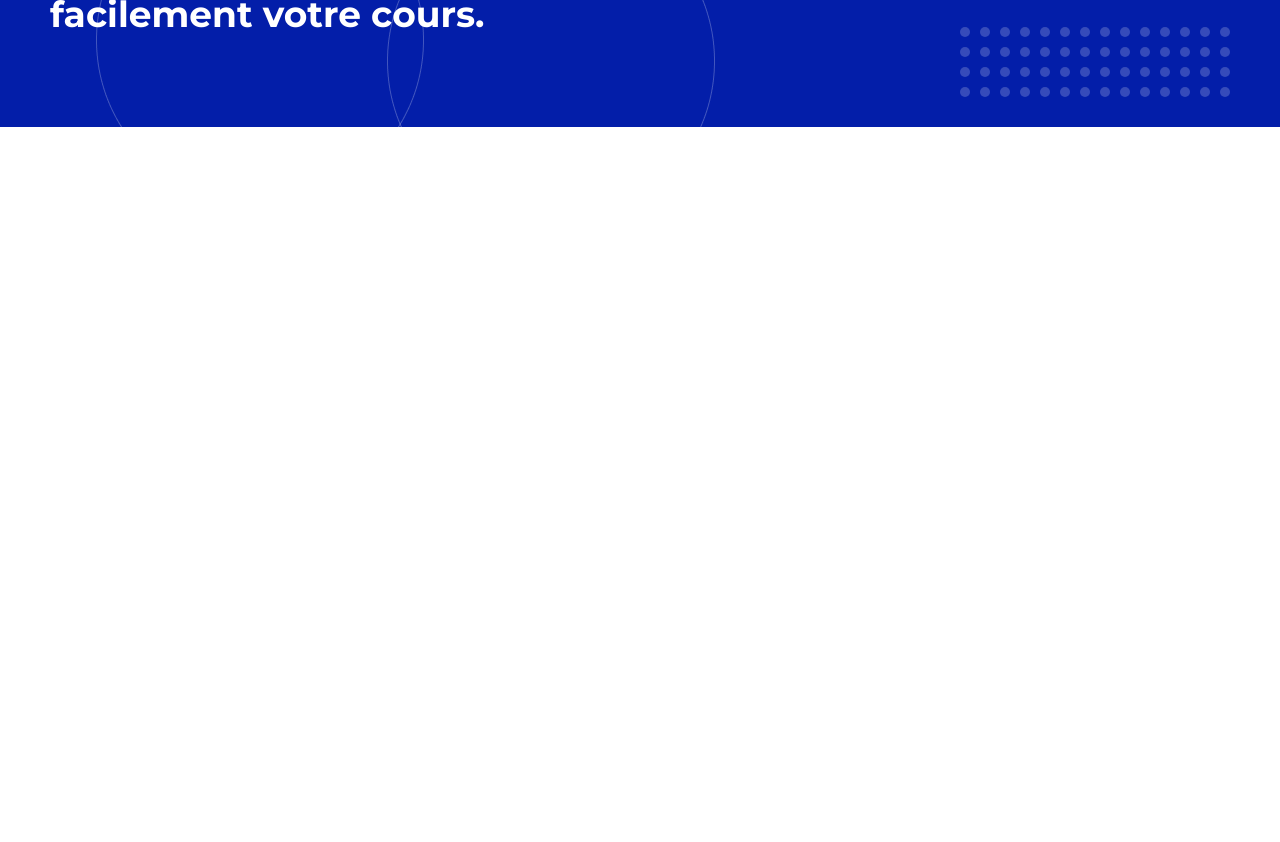
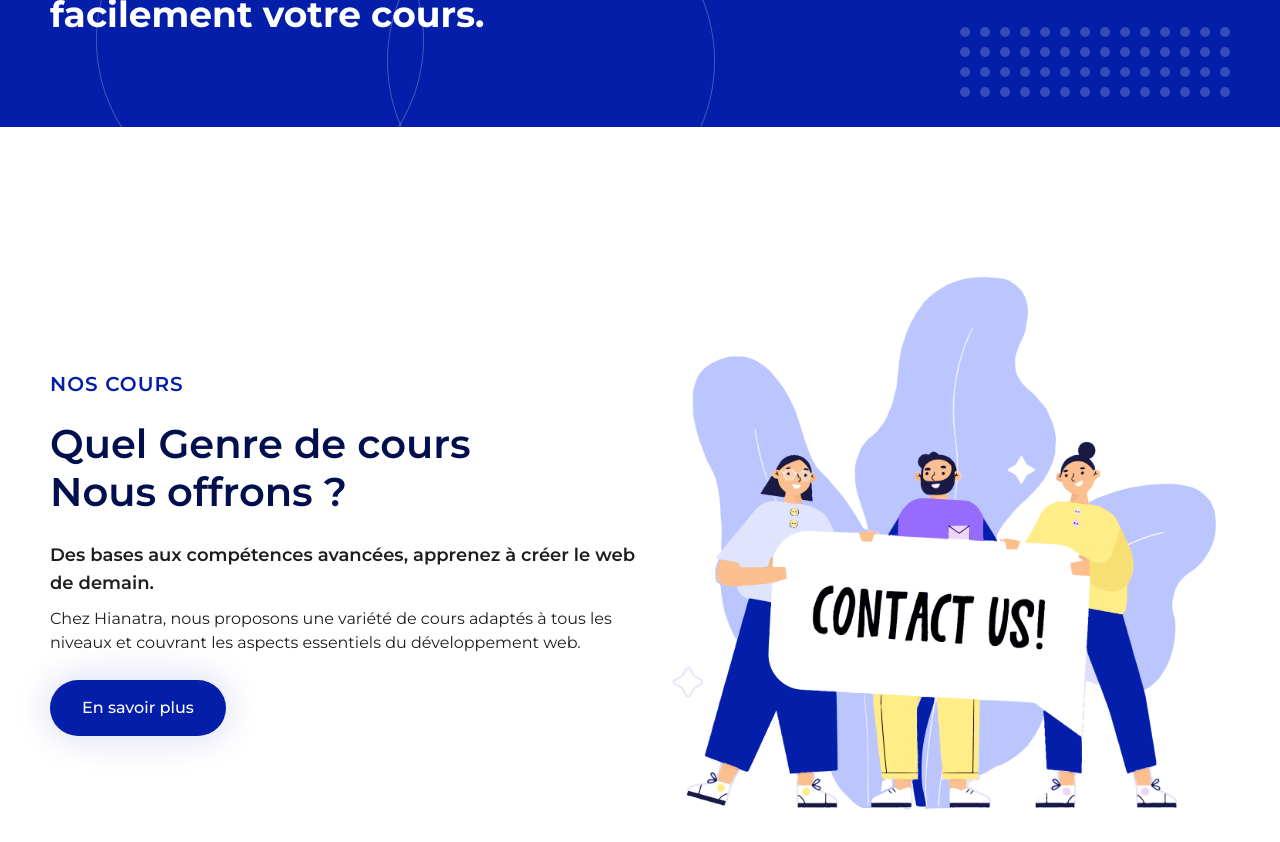
Before and after one commit to 40radu/hianatra, a Next.js app: page / in a window 1280 px wide. Shown: the part 2500-3342 px from the top of the page. Before the commit the page ends 2627 px from the top, so only its background shows below. Built offline with nearby package versions, Linux system fonts and the light colour scheme.

Commit message:
feature : course-section

```diff
--- a/app/page.tsx
+++ b/app/page.tsx
@@ -1,5 +1,6 @@
 import Ready from "@/components/common/section/Ready";
 import About from "@/components/section/home/About";
+import Course from "@/components/section/home/Course";
 import Dashboard from "@/components/section/home/Dashboard";
 import Reason from "@/components/section/home/Reason";
 import Image from "next/image";
@@ -11,6 +12,7 @@ export default function Home() {
       <Reason/>
       <About/>
       <Ready/>
+      <Course/>
     </>
   );
 }
--- /dev/null
+++ b/components/section/home/Course/index.tsx
@@ -0,0 +1,31 @@
+import Container from '@/components/common/Container'
+import "./style.scss"
+import Heading from '@/components/common/Heading'
+import Button from '@/components/navigation/Button'
+import classNames from 'classnames'
+import Image from 'next/image'
+import Link from 'next/link'
+import React from 'react'
+
+function Course() {
+  return (
+    <Container className={classNames("h-course")}>
+      <div className={classNames("h-course__text")}>
+        <Heading label='Nos cours' align='start'>
+          <span className={classNames("primary")}>Quel Genre de cours <br />Nous offrons ?</span>
+        </Heading>
+        <div className={classNames("h-course__text-description")}>
+            <p className={classNames("fat")}>Des bases aux compétences avancées, apprenez à créer le web de demain.</p>
+            <p className={classNames("slim")}>Chez Hianatra, nous proposons une variété de cours adaptés à tous les niveaux et couvrant les aspects essentiels du développement web.</p>
+        </div>
+        <Link href="" ><Button label='En savoir plus'/></Link>
+      </div>
+
+      <div className={classNames("h-course__image")}>
+                <Image src='/contact.png' alt='' width={764} height={764}/>
+      </div>
+    </Container>
+  )
+}
+
+export default Course
--- /dev/null
+++ b/components/section/home/Course/style.scss
@@ -0,0 +1,30 @@
+.h-course {
+    @apply grid grid-cols-1;
+    @screen md {
+        @apply grid-cols-2;
+    }
+    @screen 2xl {
+        grid-template-columns: 1fr 764px;
+    }
+
+    &__text {
+        @apply flex flex-col items-start justify-center;
+        row-gap: 25px;
+        &-description {
+            @apply flex flex-col;
+            row-gap: 10px;
+            .fat {
+                @apply font-semibold;
+                @screen lg {
+                    @apply text-lg;
+                }
+            };
+            .slim {
+                @apply text-sm;
+                @screen lg {
+                    @apply text-base;
+                }
+            }
+        }
+    }
+}
```
Also changed, not shown: public/contact.png (added).
